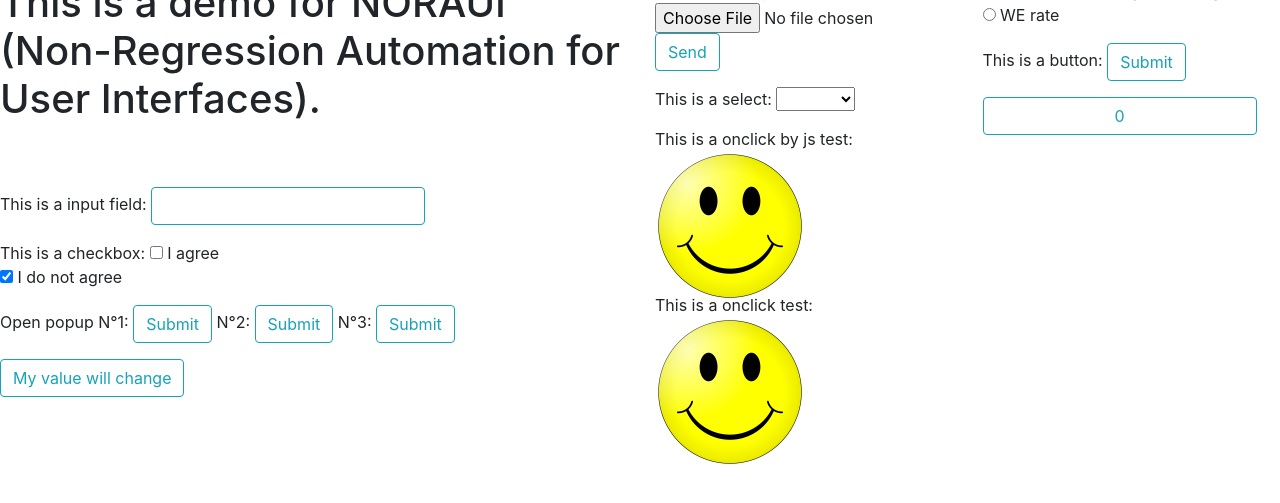
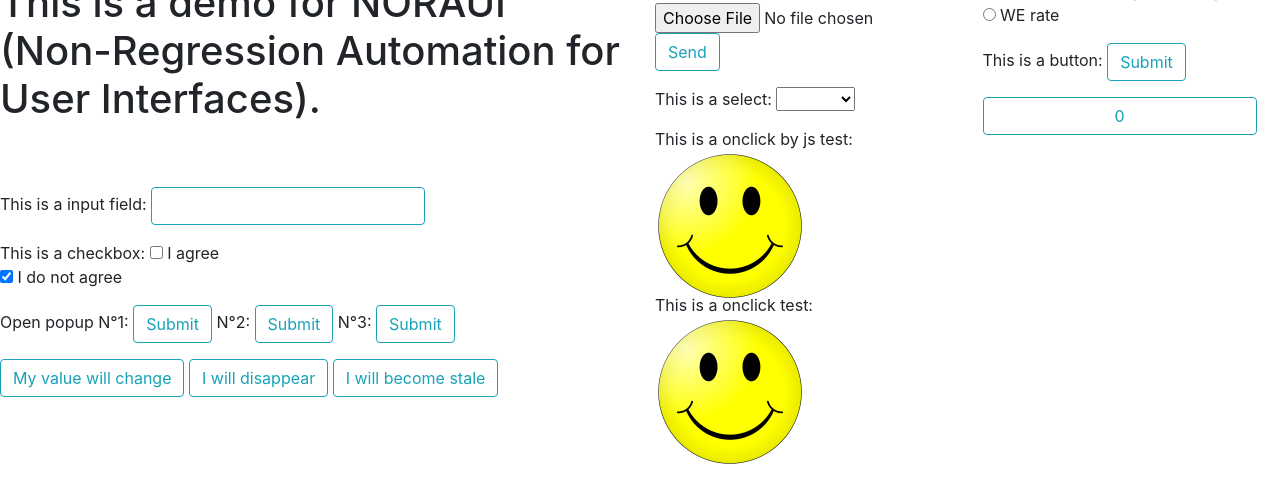
Before and after one commit to NoraUi/noraui.github.io, a plain HTML site: page demo/hello/index.html in a window 1280 px wide. Shown: the part 77-580 px from the top of the page. Drawn offline with nearby package versions, Linux system fonts and the light colour scheme.

Commit message:
Updated hello page for unit tests

```diff
--- a/demo/hello/index.html
+++ b/demo/hello/index.html
@@ -82,7 +82,10 @@
 			</p>
 			<p>Open popup N°1: <input id="openPopup1" type="submit" onclick="open('popup1.html', 'Popup1', 'scrollbars=1,resizable=1,height=600,width=500'); return false;" class="btn btn-outline-info"> N°2: <input id="openPopup2" type="submit" onclick="open('popup2.html', 'Popup2', 'scrollbars=1,resizable=1,height=600,width=500'); return false;"
 				  class="btn btn-outline-info"> N°3: <input id="openPopup3" type="submit" onclick="open('popup3.html', 'Popup3', 'scrollbars=1,resizable=1,height=600,width=500'); return false;" class="btn btn-outline-info"></p>
-			<p><input id="changeValue" type="submit" onclick="setTimeout(function(){ document.getElementById('changeValue').value='My value has changed'; }, 2000);" value="My value will change" class="btn btn-outline-info"></p>
+			<p><input id="changeValue" type="submit" onclick="setTimeout(function(){ document.getElementById('changeValue').value='My value has changed'; }, 2000);" value="My value will change" class="btn btn-outline-info">
+			<input id="disappear" type="submit" onclick="setTimeout(function(){ document.getElementById('disappear').style='visibility:hidden'; }, 2000);" value="I will disappear" class="btn btn-outline-info">
+			<input id="stale" type="submit" onclick="setTimeout(function(){ var stale = document.getElementById('stale').outerHTML; document.getElementById('stale').parentElement.innerHTML=stale; }, 2000);" value="I will become stale" class="btn btn-outline-info"></p>
+
 		</div>
 		<div class="col-3">
 			<p>This is a file input field: <input id="file_input_text" type="file"><input id="send" type="submit" onclick="document.getElementById('input_text').value=document.getElementById('file_input_text').value.substr(-8);" value="Send" class="btn btn-outline-info"></p>
```
